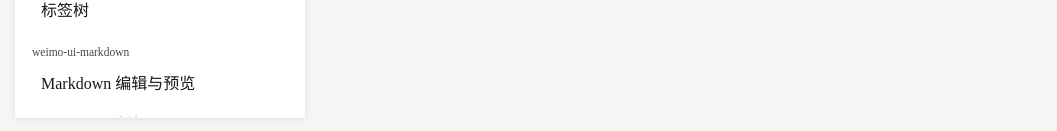
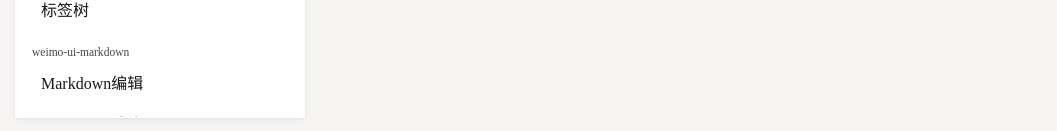
Before and after one commit to jiaowenjun/weimo-ui, a React (Vite) app in the folder packages/weimo-ui-site/: page /components/text-tokens in a window 1280 px wide. Shown: the part 666-797 px from the top of the page, without its empty margins (118-1175 px from the left). Built offline with nearby package versions, Linux system fonts and the light colour scheme; what @tiptap/extension-mathematics would draw is missing.

Commit message:
refactor: Markdown 编辑与预览页更名为 Markdown编辑

```diff
--- a/packages/weimo-ui-site/src/docs/catalog/packages/weimo-ui-markdown/manifest.ts
+++ b/packages/weimo-ui-site/src/docs/catalog/packages/weimo-ui-markdown/manifest.ts
@@ -6,7 +6,7 @@ export const markdownCatalog = {
   pages: [
     {
       id: 'markdown',
-      name: 'Markdown 编辑与预览',
+      name: 'Markdown编辑',
       exportName: 'MdEditor',
       registryName: 'md-editor',
       packageExport: './components/md-editor',
```
